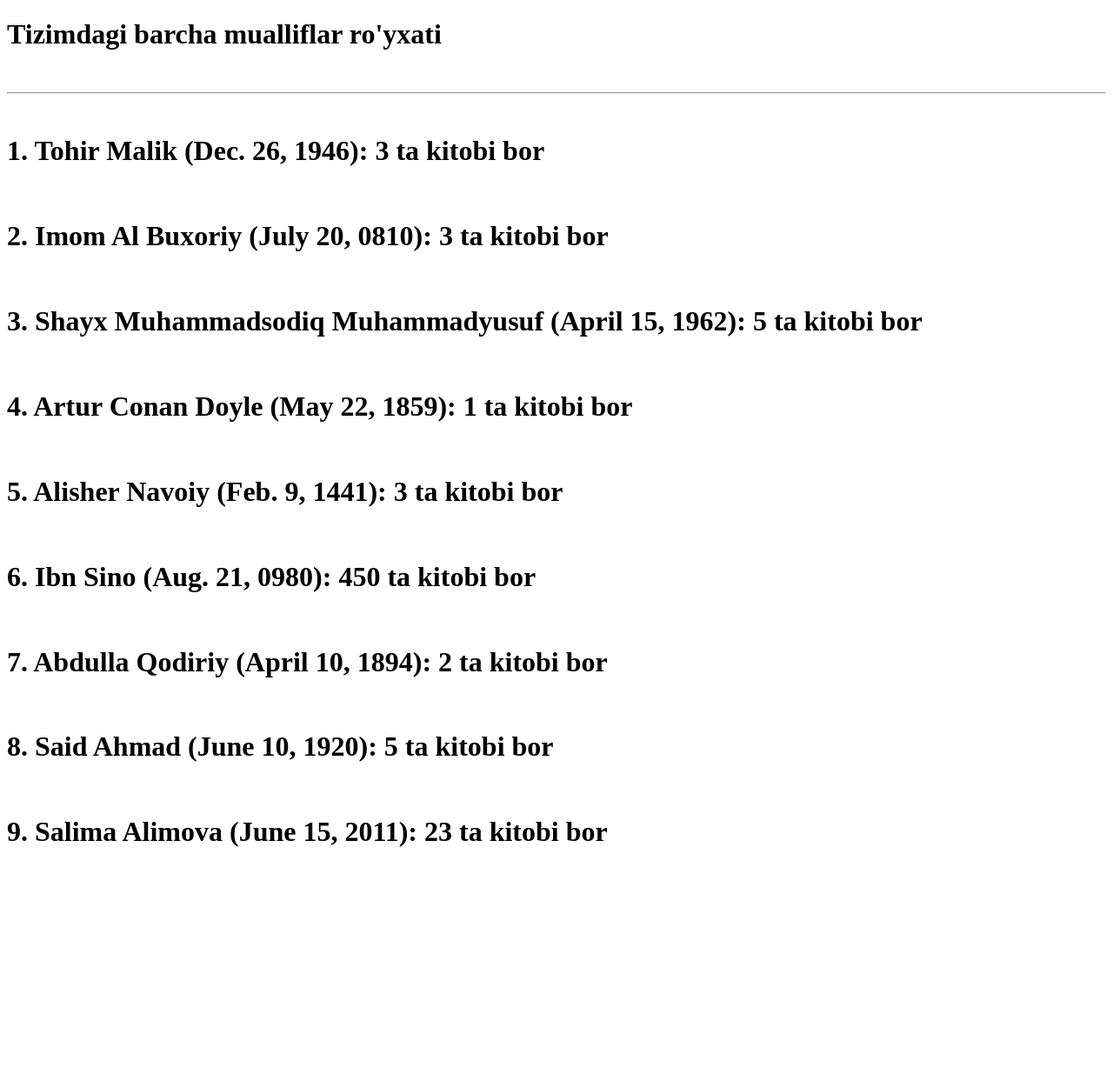
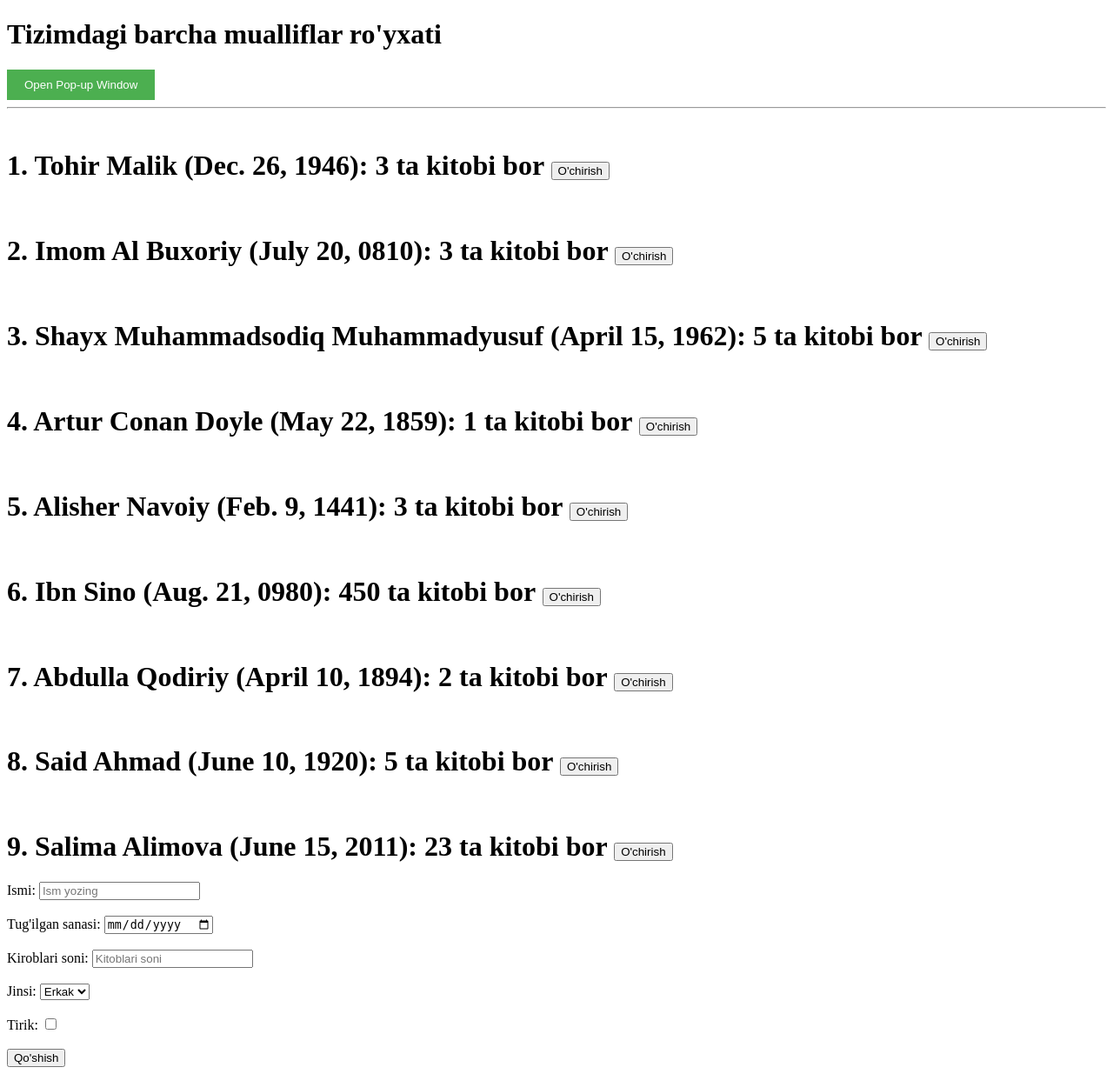
Before and after one commit to Cbekoder/Kutubxona, a Django app: page /mualliflar/ in a window 1280 px wide. Shown: the whole page at 87% size. Before the commit the page ends 974 px from the top, so only its background shows below. Run offline with Django 4.2, Linux system fonts and the light colour scheme; data comes from the database, SQL or seed files in the repository; both versions use the stored data as it was after the commit.

```diff
--- a/Kutubxona/urls.py
+++ b/Kutubxona/urls.py
@@ -26,6 +26,7 @@ urlpatterns = [
     path('Alisher_Navoiy_kitoblari/', Alisher_Navoiy_kitoblari),
     path('kitob/<int:son>', kitob),
     path('talaba_ochir/<int:son>', talaba_ochir),
+    path('muallif_ochir/<int:son>', muallif_ochir),
     path('kitob_ochir/<int:son>', kitob_ochir),
     path('talabalar/', talaba),
     path('mualliflar/', mualliflar),
--- a/kutubxonaapp/views.py
+++ b/kutubxonaapp/views.py
@@ -13,7 +13,8 @@ def kitoblar(request):
     if soz:
         natija = natija.filter(nom__contains = soz) or natija.filter(muallif__ism__contains = soz)
     content={
-        "kitoblar": natija
+        "kitoblar": natija,
+        "mualliflar": Muallif.objects.all()
     }
     return render(request, "mashq_uchun/kitoblar.html", content)
 
@@ -26,6 +27,7 @@ def Alisher_Navoiy_kitoblari(request):
 def kitob(request, son):
     content = {
         "kitob": Kitob.objects.get(id=son)
+
     }
     return render(request, "mashq_uchun/kitob.html", content)
 
@@ -47,6 +49,16 @@ def talaba(request):
     return render(request, "mashq_uchun/talabalar.html", content)
 
 def mualliflar(request):
+    if request.method == 'POST':
+        Muallif.objects.create(
+            ism=request.POST.get("ismi"),
+            jins=request.POST.get("jinsi"),
+            tugilgan_sana=request.POST.get("t_y"),
+            kitoblar_soni=request.POST.get("k_s"),
+            tirik=request.POST.get("t") == "on",
+        ).save()
+        return redirect("/mualliflar/")
+    soz = request.GET.get("qidirish_sozi")
     content = {
         "mualliflar" : Muallif.objects.all()
     }
@@ -56,6 +68,10 @@ def talaba_ochir(request, son):
     Talaba.objects.get(id = son).delete()
     return redirect("/talabalar/")
 
+def muallif_ochir(request, son):
+    Muallif.objects.get(id = son).delete()
+    return redirect("/mualliflar/")
+
 def kitob_ochir(request, son):
     Kitob.objects.get(id = son).delete()
     return redirect("/kitoblar/")
--- a/templates/mashq_uchun/mualliflar.html
+++ b/templates/mashq_uchun/mualliflar.html
@@ -3,14 +3,45 @@
 <head>
     <meta charset="UTF-8">
     <title>Mualliflar</title>
+     <script>
+    function openPopup() {
+      // Open a new window with the specified URL, width, height, and window features
+      window.open("https://www.example.com", "_blank", "width=500,height=400");
+    }
+    </script>
+    <style>
+    .popup-button {
+      padding: 10px 20px;
+      background-color: #4CAF50;
+      color: white;
+      border: none;
+      cursor: pointer;
+    }
+    </style>
 </head>
 <body>
-  <h1>Tizimdagi barcha mualliflar ro'yxati</h1>
+  <h1>Tizimdagi barcha mualliflar ro'yxati</h1><button class="popup-button" onclick="openPopup()">Open Pop-up Window</button>
   <br>
   <hr>
   {%for muallif in mualliflar %}
   <br>
-  <h1>{{muallif.id}}. {{muallif.ism}} ({{muallif.tugilgan_sana}}): {{muallif.kitoblar_soni}} ta kitobi bor</h1>
+  <h1>{{muallif.id}}. {{muallif.ism}} ({{muallif.tugilgan_sana}}): {{muallif.kitoblar_soni}} ta kitobi bor <a href="/muallif_ochir/{{muallif.id}}"><button>O'chirish</button></a></h1>
   {% endfor %}
+  <form method="post">{% csrf_token %}
+      <label>Ismi:</label>
+    <input type="text" placeholder="Ism yozing" name="ismi"><br><br>
+      <label>Tug'ilgan sanasi:</label>
+    <input type="date" name="t_y"><br><br>
+      <label>Kiroblari soni:</label>
+    <input type="number" placeholder="Kitoblari soni" name="k_s"><br><br>
+      <label>Jinsi:</label>
+    <select name="jinsi">
+      <option value="Erkak">Erkak</option>
+      <option value="Ayol">Ayol</option>
+    </select><br><br>
+      <label>Tirik:</label>
+    <input type="checkbox" name="t"><br><br>
+    <button>Qo'shish</button>
+  </form>
 </body>
 </html>
```
Also changed, not shown: templates/mashq_uchun/kitoblar.html (+20 -0 lines), db.sqlite3.
